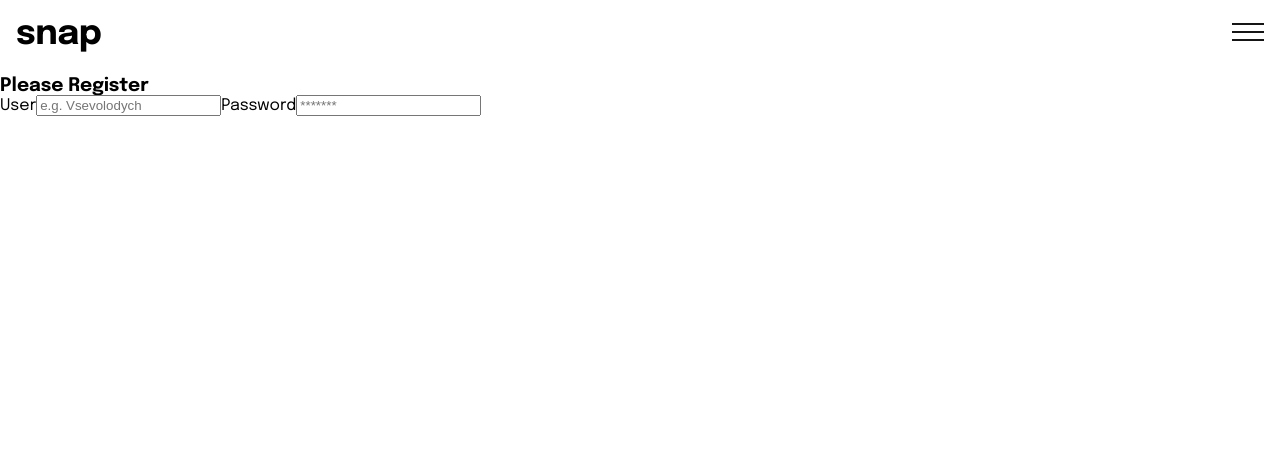
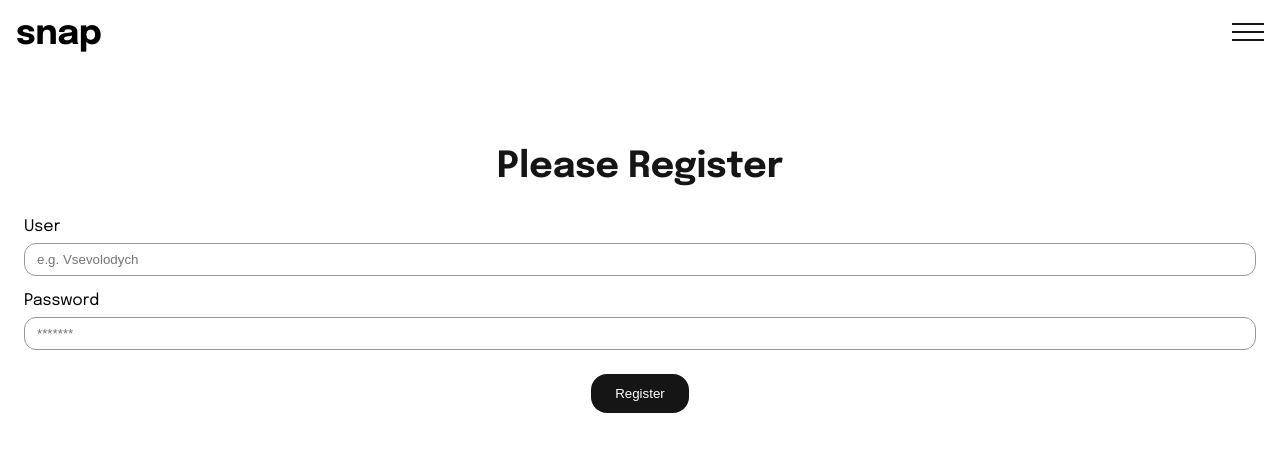
Before and after one commit to brdCoreShadow/intro-dropdown, a React (Vite) app: page /register in a window 1280 px wide. Shown: the top 452 px of the page. Built offline with nearby package versions, Linux system fonts and the light colour scheme.

Commit message:
registration page is done

```diff
--- a/src/pages/RegisterPage/RegisterPage.tsx
+++ b/src/pages/RegisterPage/RegisterPage.tsx
@@ -1,7 +1,13 @@
+import * as SC from "./RegisterPageStyled";
+
 import { useFormik } from "formik";
 import { validationAuth } from "../utils/validation";
+import { useNavigate } from "react-router-dom";
 
 const RegisterPage: React.FC = () => {
+
+const navigate = useNavigate();
+
   const formik = useFormik({
     initialValues: {
       user: "",
@@ -10,16 +16,19 @@ const RegisterPage: React.FC = () => {
     validationSchema: validationAuth,
     onSubmit: (values) => {
       console.log("Submitted values:", values);
+      localStorage.setItem("users", JSON.stringify(values));
+      navigate("/")
+      alert("Registration successful!");
     },
   });
 
   return (
-    <div>
-      <div>
+    <SC.RegisterPageCon>
       <h3>Please Register</h3>
-        <form>
-          <label htmlFor="user">
-            User
+      <form onSubmit={formik.handleSubmit}>
+        <SC.RegisterLabel htmlFor="user">
+          <span>User</span>
+
           <input
             type="text"
             name="user"
@@ -27,18 +36,25 @@ const RegisterPage: React.FC = () => {
             placeholder="e.g. Vsevolodych"
             onChange={formik.handleChange}
             onBlur={formik.handleBlur}
+            value={formik.values.user}
           />
-          </label>
-          <label htmlFor="password">
-            Password
-            <input type="text" name="password"  id="user"
+        </SC.RegisterLabel>
+        <SC.RegisterLabel htmlFor="password">
+          <span> Password</span>
+
+          <input
+            type="text"
+            name="password"
+            id="password"
             placeholder="*******"
             onChange={formik.handleChange}
-              onBlur={formik.handleBlur}/>
-          </label>
+            onBlur={formik.handleBlur}
+            value={formik.values.password}
+          />
+        </SC.RegisterLabel>
+        <SC.SubmitBtn type="submit">Register</SC.SubmitBtn>
       </form>
-      </div>
-    </div>
+    </SC.RegisterPageCon>
   );
 };
 
--- /dev/null
+++ b/src/pages/RegisterPage/RegisterPageStyled.ts
@@ -0,0 +1,61 @@
+import styled from "@emotion/styled";
+
+export const RegisterPageCon = styled.div`
+  padding-top: 64px;
+
+  text-align: center;
+
+  & > h3 {
+    margin-bottom: 24px;
+
+    font-size: 36px;
+    line-height: 1.5;
+
+    color: #151515;
+  }
+`;
+
+export const RegisterLabel = styled.label`
+  display: flex;
+  flex-direction: column;
+  justify-content: flex-start;
+
+  padding-left: 24px;
+  padding-right: 24px;
+
+  text-align: left;
+
+  &:not(:last-of-type) {
+    margin-bottom: 16px;
+  }
+
+  & > span {
+    margin-bottom: 8px;
+  }
+
+  & > input {
+
+    padding-top: 8px;
+    padding-bottom: 8px;
+    padding-left: 12px;
+
+    border:1px solid #979797;
+    border-radius: 12px;
+  }
+`;
+
+export const SubmitBtn = styled.button`
+margin-top: 24px;
+
+padding-top: 12px;
+padding-bottom: 12px;
+padding-left: 24px;
+padding-right: 24px;
+
+background-color: #151515;
+
+color: #fff;
+
+border-radius: 16px;
+
+`
--- a/src/pages/utils/validation.ts
+++ b/src/pages/utils/validation.ts
@@ -3,5 +3,5 @@ import * as Yup from "yup"
 export const validationAuth = Yup.object().shape({
     user:Yup.string().min(2, "Too short")
     .required("Can't be the blank field"),
-    pasword:Yup.string().min(6, "Too short").required("Can't be the blank field")
+    password:Yup.string().min(6, "Too short").required("Can't be the blank field")
 })
```
Lines whose indentation alone changed are shown as unchanged.
